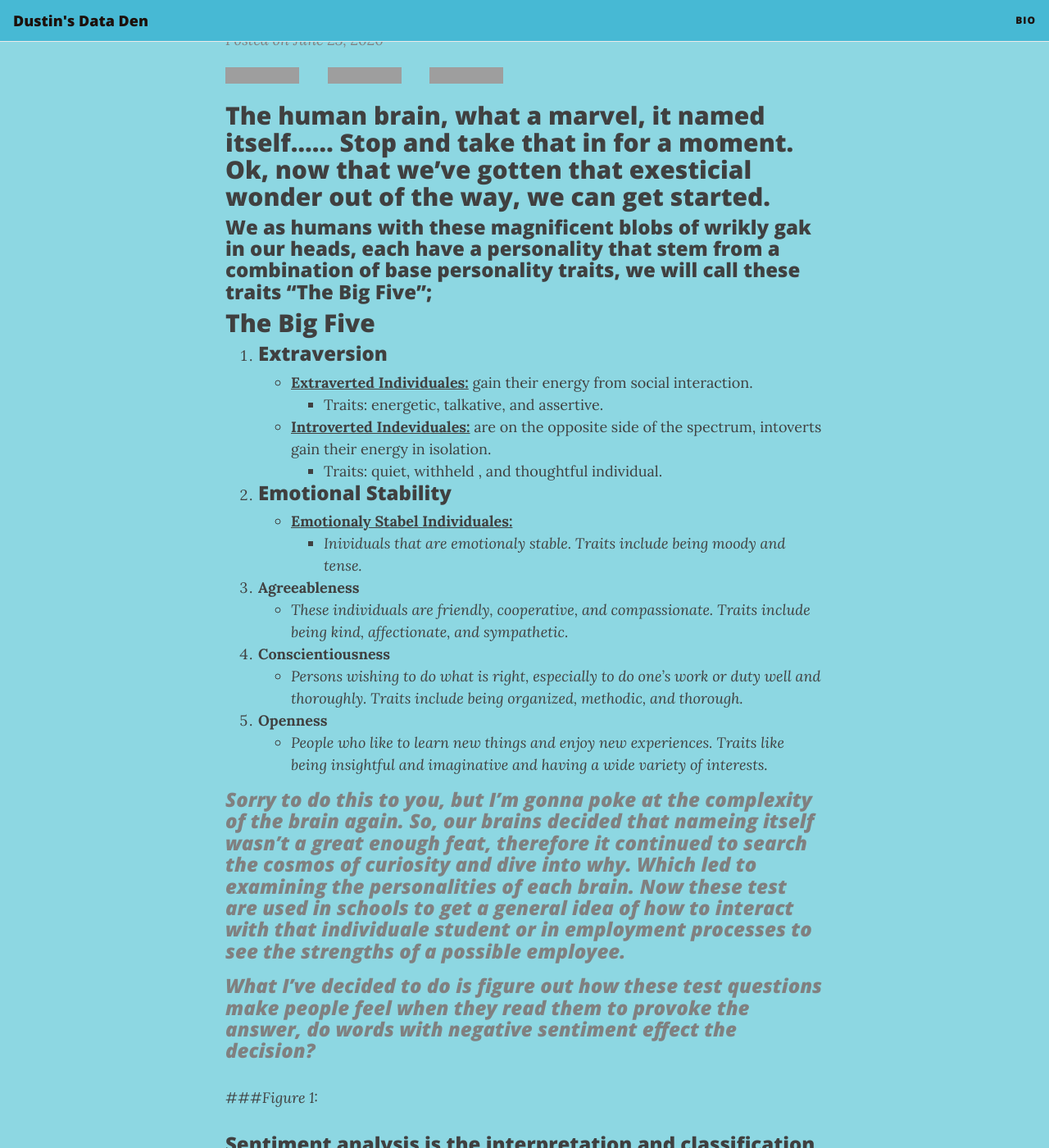
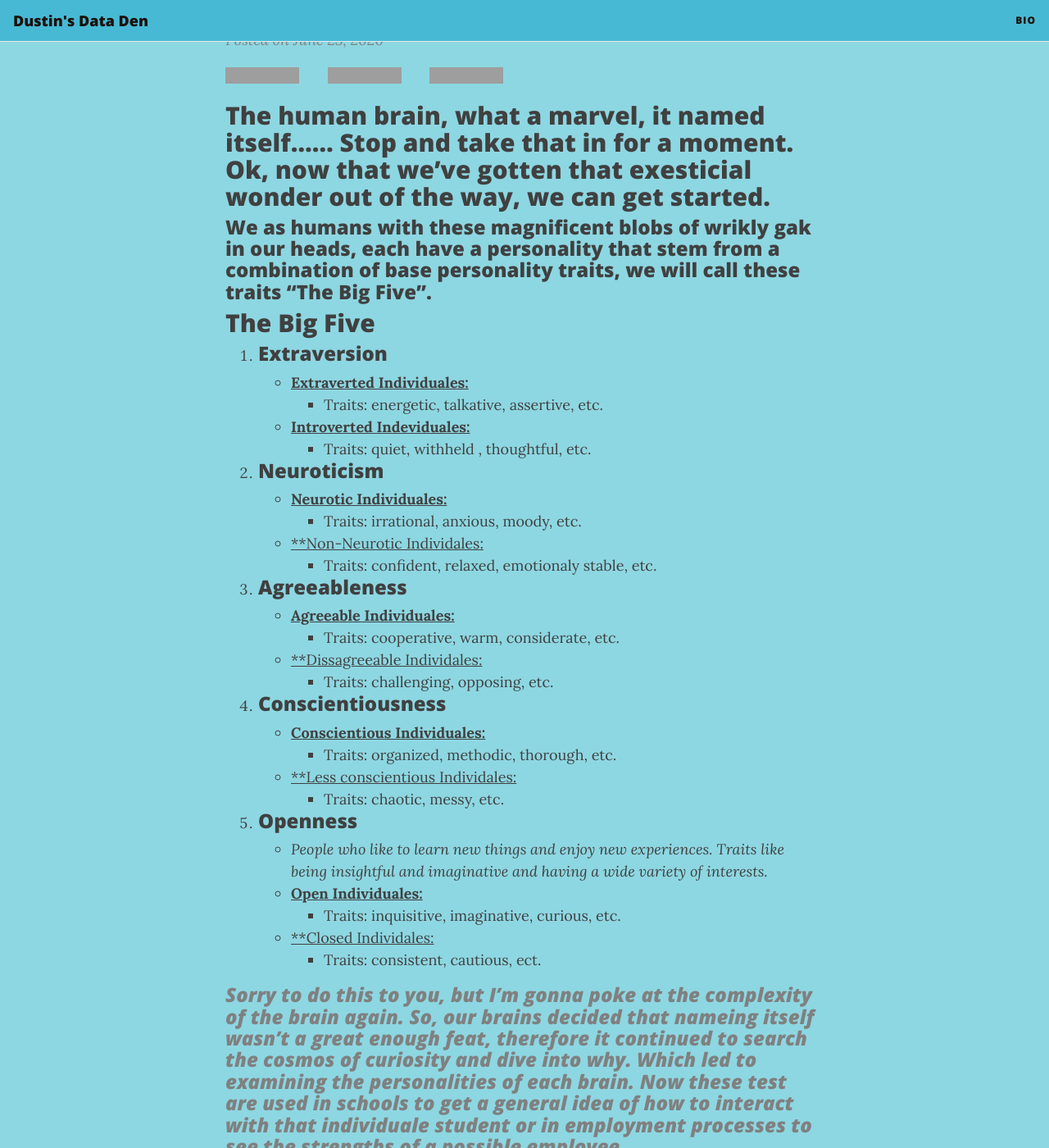
Before and after one commit to dustin-py/dustin-py.github.io, a Jekyll site: the page built from _posts/2020-06-23-myfirstpost.md, in a window 1280 px wide and 1400 px high, scrolled down 210 px. Shown: the whole window at 82% size. Built offline with Jekyll 4.4.1, drawn with Linux system fonts in a browser that asks for light colours; nearby versions of some CDN libraries; grey boxes are pictures that could not be loaded.

Commit message:
Update 2020-06-23-myfirstpost.md

```diff
--- a/_posts/2020-06-23-myfirstpost.md
+++ b/_posts/2020-06-23-myfirstpost.md
@@ -10,24 +10,37 @@ comments: true
 ## The human brain, what a marvel, it named itself...... Stop and take that in for a moment. Ok, now that we've gotten that exesticial wonder out of the way, we can get started.
 
 
-### We as humans with these magnificent blobs of wrikly gak in our heads, each have a personality that stem from a combination of base personality traits, we will call these traits "The Big Five";
+### We as humans with these magnificent blobs of wrikly gak in our heads, each have a personality that stem from a combination of base personality traits, we will call these traits "The Big Five".
+
+
 ## **The Big Five**
 1. ### **Extraversion**
-    - <ins>**Extraverted Individuales:**</ins> gain their energy from social interaction.
-        - Traits: energetic, talkative, and assertive.
-    - <ins>**Introverted Indeviduales:**</ins> are on the opposite side of the spectrum, intoverts gain their energy in isolation.
-        - Traits: quiet, withheld , and thoughtful individual.
-1. ### **Emotional Stability**
-    - <ins>**Emotionaly Stabel Individuales:**</ins>
-         - *Inividuals that are emotionaly stable. Traits include being moody and tense.*
-1. **Agreeableness**
-  - *These individuals are friendly, cooperative, and compassionate. Traits include being kind, affectionate, and sympathetic.*
+    - <ins>**Extraverted Individuales:**</ins>
+        - Traits: energetic, talkative, assertive, etc.
+    - <ins>**Introverted Indeviduales:**</ins>
+        - Traits: quiet, withheld , thoughtful, etc.
+1. ### **Neuroticism**
+    - <ins>**Neurotic Individuales:**</ins>
+         - Traits: irrational, anxious, moody, etc.
+    - <ins>**Non-Neurotic Individales:</ins>
+         - Traits: confident, relaxed, emotionaly stable, etc.
+1. ### **Agreeableness**
+    - <ins>**Agreeable Individuales:**</ins>
+         - Traits: cooperative, warm, considerate, etc.
+    - <ins>**Dissagreeable Individales:</ins>
+         - Traits: challenging, opposing, etc.
+1. ### **Conscientiousness**
+    - <ins>**Conscientious Individuales:**</ins>
+         - Traits: organized, methodic, thorough, etc.
+    - <ins>**Less conscientious Individales:</ins>
+         - Traits: chaotic, messy, etc.
+1. ### **Openness**
+  - *People who like to learn new things and enjoy new experiences. Traits like being insightful and imaginative and having a wide variety of interests.*
+    - <ins>**Open Individuales:**</ins>
+         - Traits: inquisitive, imaginative, curious, etc.
+    - <ins>**Closed Individales:</ins>
+         - Traits: consistent, cautious, ect.
 
-1. **Conscientiousness**
-  - *Persons wishing to do what is right, especially to do one's work or duty well and thoroughly. Traits include being organized, methodic, and thorough.*
-
-1. **Openness**
-  - *People who like to learn new things and enjoy new experiences. Traits like being insightful and imaginative and having a wide variety of interests.*
 
 >### Sorry to do this to you, but I'm gonna poke at the complexity of the brain again. So, our brains decided that nameing itself wasn't a great enough feat, therefore it continued to search the cosmos of curiosity and dive into why. Which led to examining the personalities of each brain. Now these test are used in schools to get a general idea of how to interact with that individuale student or in employment processes to see the strengths of a possible employee.
 
```
